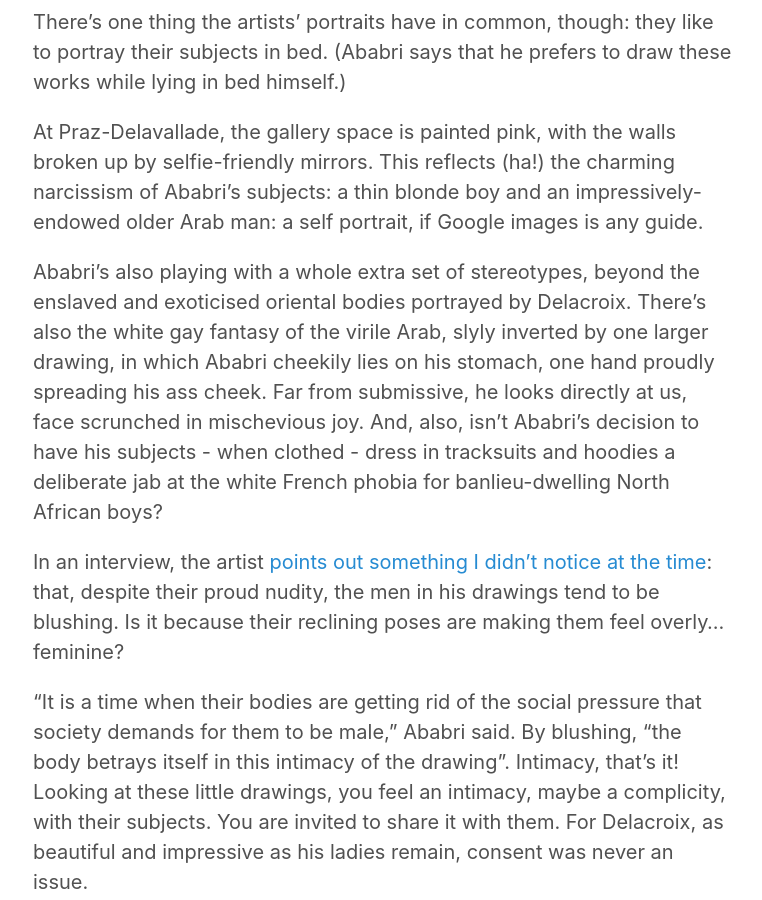
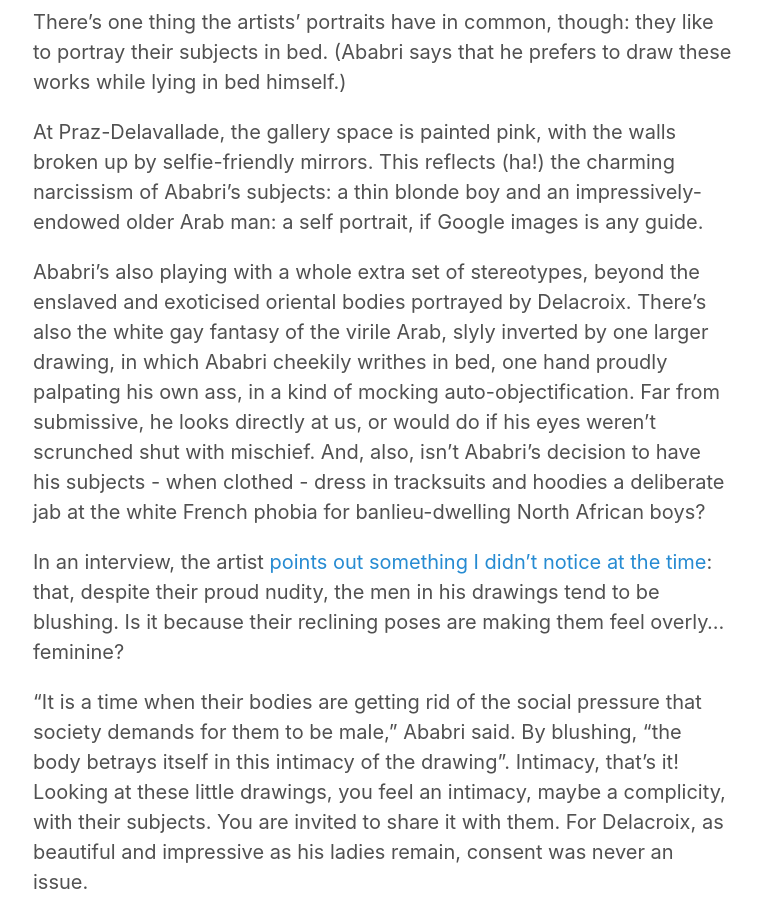
Before and after one commit to JMDKC/jmdkc.github.io, a Jekyll site: the page built from _posts/2018-05-27-ababri-praz.md, in a window 1280 px wide and 900 px high, scrolled down 1406 px. Shown: the whole window, without its empty margins (257-1019 px from the left). Built offline with Jekyll 4.4.1, drawn with Linux system fonts in a browser that asks for light colours.

Commit message:
updated ababri post

```diff
--- a/_posts/2018-05-27-ababri-praz.md
+++ b/_posts/2018-05-27-ababri-praz.md
@@ -13,7 +13,7 @@ There's one thing the artists' portraits have in common, though: they like to po
 
 At Praz-Delavallade, the gallery space is painted pink, with the walls broken up by selfie-friendly mirrors. This reflects (ha!) the charming narcissism of Ababri's subjects: a thin blonde boy and an impressively-endowed older Arab man: a self portrait, if Google images is any guide.
 
-Ababri's also playing with a whole extra set of stereotypes, beyond the enslaved and exoticised oriental bodies portrayed by Delacroix. There's also the white gay fantasy of the virile Arab, slyly inverted by one larger drawing, in which Ababri cheekily lies on his stomach, one hand proudly spreading his ass cheek. Far from submissive, he looks directly at us, face scrunched in mischevious joy. And, also, isn't Ababri's decision to have his subjects - when clothed - dress in tracksuits and hoodies a deliberate jab at the white French phobia for banlieu-dwelling North African boys?
+Ababri's also playing with a whole extra set of stereotypes, beyond the enslaved and exoticised oriental bodies portrayed by Delacroix. There's also the white gay fantasy of the virile Arab, slyly inverted by one larger drawing, in which Ababri cheekily writhes in bed, one hand proudly palpating his own ass, in a kind of mocking auto-objectification. Far from submissive, he looks directly at us, or would do if his eyes weren't scrunched shut with mischief. And, also, isn't Ababri's decision to have his subjects - when clothed - dress in tracksuits and hoodies a deliberate jab at the white French phobia for banlieu-dwelling North African boys?
 
 In an interview, the artist [points out something I didn't notice at the time](http://larepubliquedelart.com/soufiane-ababri/): that, despite their proud nudity, the men in his drawings tend to be blushing. Is it because their reclining poses are making them feel overly... feminine?
 
```
